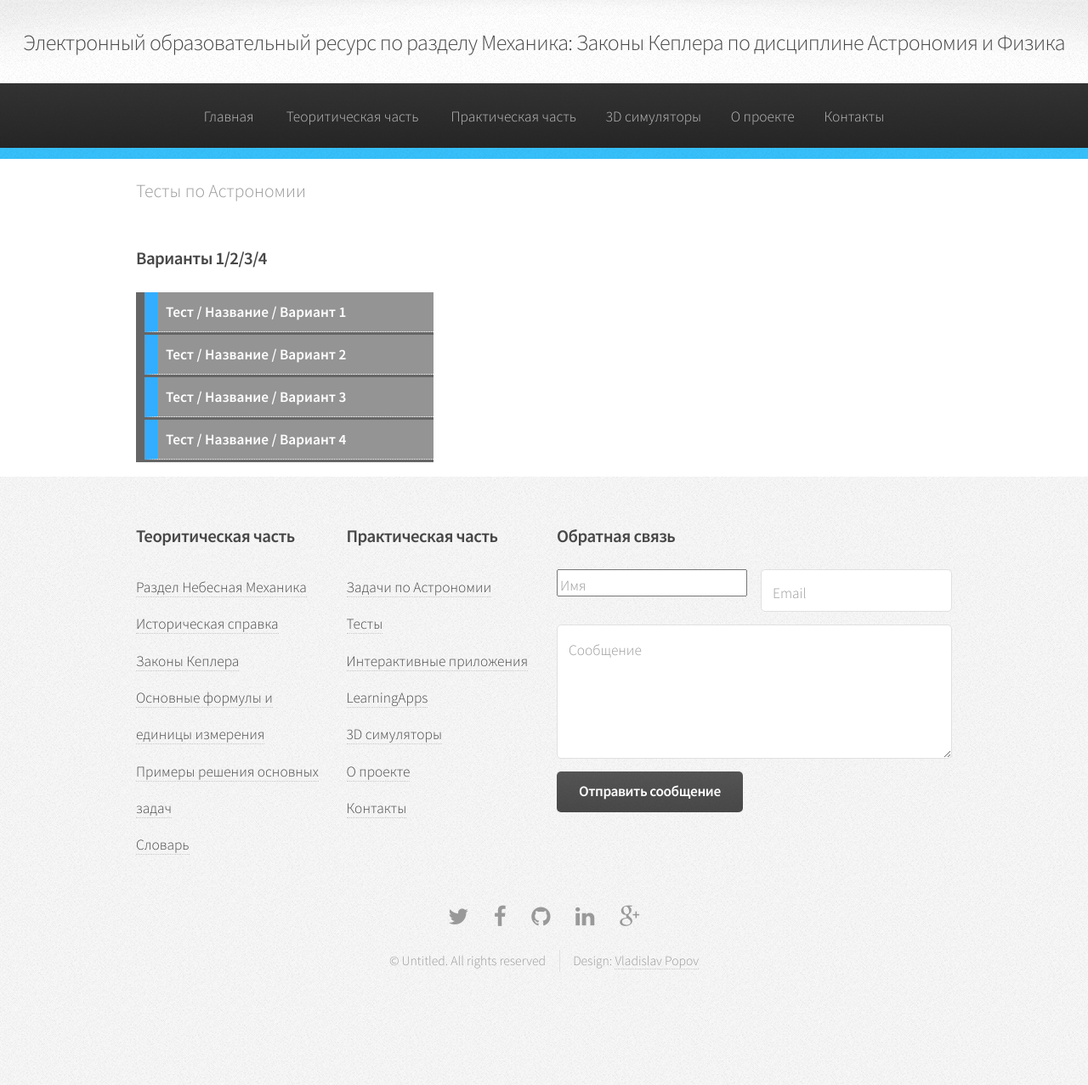
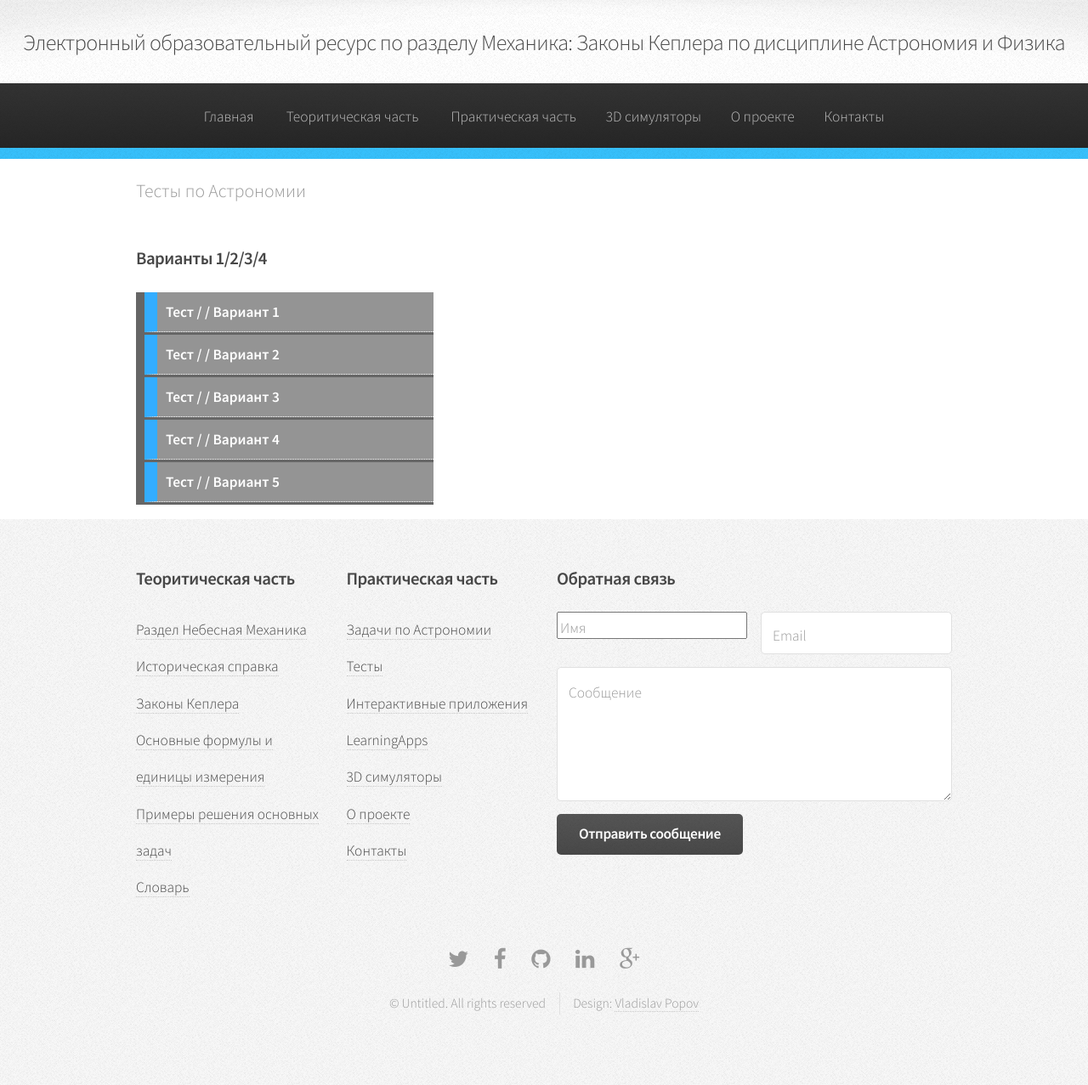
Before and after one commit to VlPop/VlPop.github.io, a Jekyll site: the page built from 2P_Practic_test.html, in a window 1280 px wide. Shown: the whole page at 85% size. Built offline with Jekyll 4.4.1, drawn with Linux system fonts in a browser that asks for light colours; before the commit the page ends 1227 px from its top, so only the background shows below that.

Commit message:
Update 2P_Practic_test.html

```diff
--- a/2P_Practic_test.html
+++ b/2P_Practic_test.html
@@ -43,10 +43,11 @@ layout: default
   <body>
 
     <ul id="navbar">
-      <li><a href="/2P_Practic_test_1">Тест / Название /  Вариант 1 </a></li>
-      <li><a href="/2P_Practic_test_2">Тест / Название /  Вариант 2 </a></li>
-      <li><a href="/2P_Practic_test_3">Тест / Название /  Вариант 3 </a></li>
-      <li><a href="/2P_Practic_test_4">Тест / Название /  Вариант 4 </a></li>
+      <li><a href="/2P_Practic_test_1">Тест /  /  Вариант 1 </a></li>
+      <li><a href="/2P_Practic_test_2">Тест /  /  Вариант 2 </a></li>
+      <li><a href="/2P_Practic_test_3">Тест /  /  Вариант 3 </a></li>
+      <li><a href="/2P_Practic_test_4">Тест /  /  Вариант 4 </a></li>
+	<li><a href="/2P_Practic_test_5">Тест /  /  Вариант 5 </a></li>
     </ul>
 
   </body>
```
